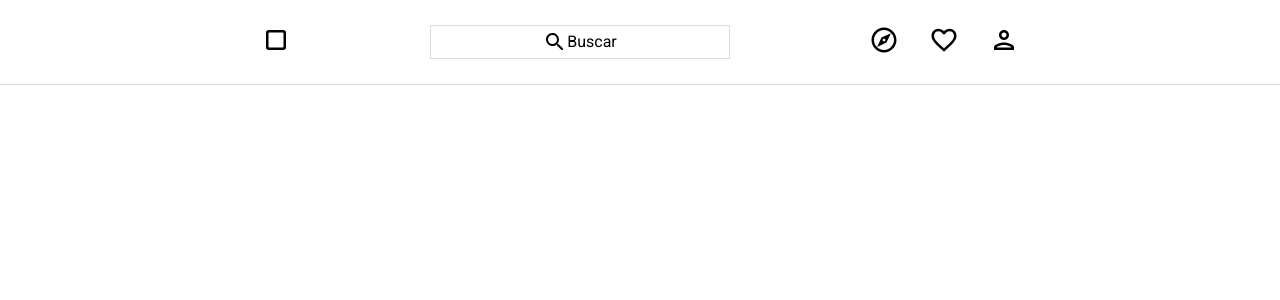
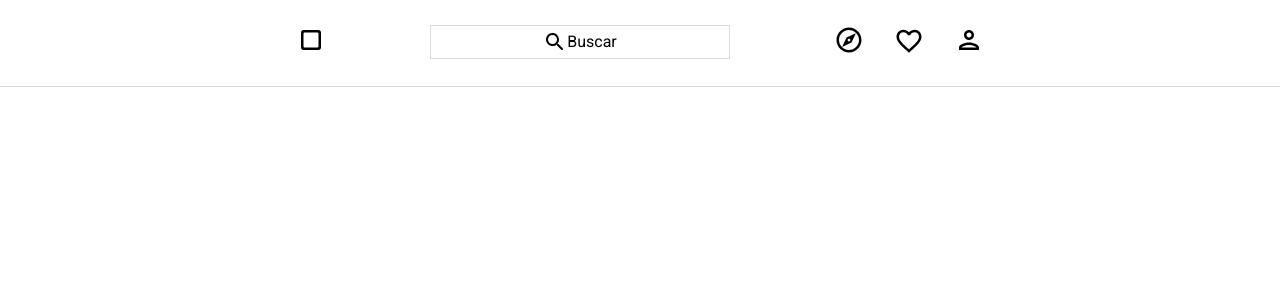
Before and after one commit to saulo-arantes/insta-vue, a Vue app: page / in a window 1280 px wide. Shown: the top 300 px of the page. Built offline with nearby package versions, Linux system fonts and the light colour scheme.

Commit message:
Adding anchors on header buttons

```diff
--- a/src/components/Header.vue
+++ b/src/components/Header.vue
@@ -2,6 +2,7 @@
   <div class="header">
     <div class="header-items">
       <div class="logo">
+        <a href="/">
           <svg
             xmlns="http://www.w3.org/2000/svg"
             width="30"
@@ -14,6 +15,7 @@
             />
             <path d="M18 4H6c-1.1 0-2 .9-2 2v12c0 1.1.9 2 2 2h12c1.1 0 2-.9 2-2V6c0-1.1-.9-2-2-2zm-1 14H7c-.55 0-1-.45-1-1V7c0-.55.45-1 1-1h10c.55 0 1 .45 1 1v10c0 .55-.45 1-1 1z" />
           </svg>
+        </a>
       </div>
       <div class="search-bar">
         <form
@@ -60,6 +62,7 @@
       </div>
       <div class="group-icons">
         <div class="explore">
+          <a href="/">
             <svg
               xmlns="http://www.w3.org/2000/svg"
               width="30"
@@ -72,8 +75,10 @@
               />
               <path d="M12 2C6.48 2 2 6.48 2 12s4.48 10 10 10 10-4.48 10-10S17.52 2 12 2zm0 18c-4.41 0-8-3.59-8-8s3.59-8 8-8 8 3.59 8 8-3.59 8-8 8zm-5.5-2.5l7.51-3.49L17.5 6.5 9.99 9.99 6.5 17.5zm5.5-6.6c.61 0 1.1.49 1.1 1.1s-.49 1.1-1.1 1.1-1.1-.49-1.1-1.1.49-1.1 1.1-1.1z" />
             </svg>
+          </a>
         </div>
         <div class="notifications">
+          <button class="notification-button">
             <svg
               xmlns="http://www.w3.org/2000/svg"
               width="30"
@@ -86,8 +91,10 @@
               />
               <path d="M16.5 3c-1.74 0-3.41.81-4.5 2.09C10.91 3.81 9.24 3 7.5 3 4.42 3 2 5.42 2 8.5c0 3.78 3.4 6.86 8.55 11.54L12 21.35l1.45-1.32C18.6 15.36 22 12.28 22 8.5 22 5.42 19.58 3 16.5 3zm-4.4 15.55l-.1.1-.1-.1C7.14 14.24 4 11.39 4 8.5 4 6.5 5.5 5 7.5 5c1.54 0 3.04.99 3.57 2.36h1.87C13.46 5.99 14.96 5 16.5 5c2 0 3.5 1.5 3.5 3.5 0 2.89-3.14 5.74-7.9 10.05z" />
             </svg>
+          </button>
         </div>
         <div class="profile">
+          <a href="/">
             <svg
               xmlns="http://www.w3.org/2000/svg"
               width="30"
@@ -100,6 +107,7 @@
               />
               <path d="M12 6c1.1 0 2 .9 2 2s-.9 2-2 2-2-.9-2-2 .9-2 2-2m0 10c2.7 0 5.8 1.29 6 2H6c.23-.72 3.31-2 6-2m0-12C9.79 4 8 5.79 8 8s1.79 4 4 4 4-1.79 4-4-1.79-4-4-4zm0 10c-2.67 0-8 1.34-8 4v2h16v-2c0-2.66-5.33-4-8-4z" />
             </svg>
+          </a>
         </div>
       </div>
     </div>
@@ -120,17 +128,17 @@ export default {
   max-width: 100%;
   padding: 25px 15%;
 
-  @media (max-width: 600px) {
+  @media (max-width: 420px) {
     padding: 25px 5%;
   }
 
   .header-items {
     display: flex;
-    justify-content: space-around;
+    justify-content: space-evenly;
     margin: 0;
     width: 100%;
 
-    @media (max-width: 600px) {
+    @media (max-width: 420px) {
       justify-content: space-between;
     }
 
@@ -174,7 +182,7 @@ export default {
         }
       }
 
-      @media (max-width: 600px) {
+      @media (max-width: 420px) {
         display: none;
       }
     }
@@ -183,6 +191,12 @@ export default {
       display: flex;
       justify-content: space-between;
       width: 150px;
+
+      .notification-button {
+        background: none;
+        border: none;
+        cursor: pointer;
+      }
     }
   }
 }
```
Lines whose indentation alone changed are shown as unchanged.
